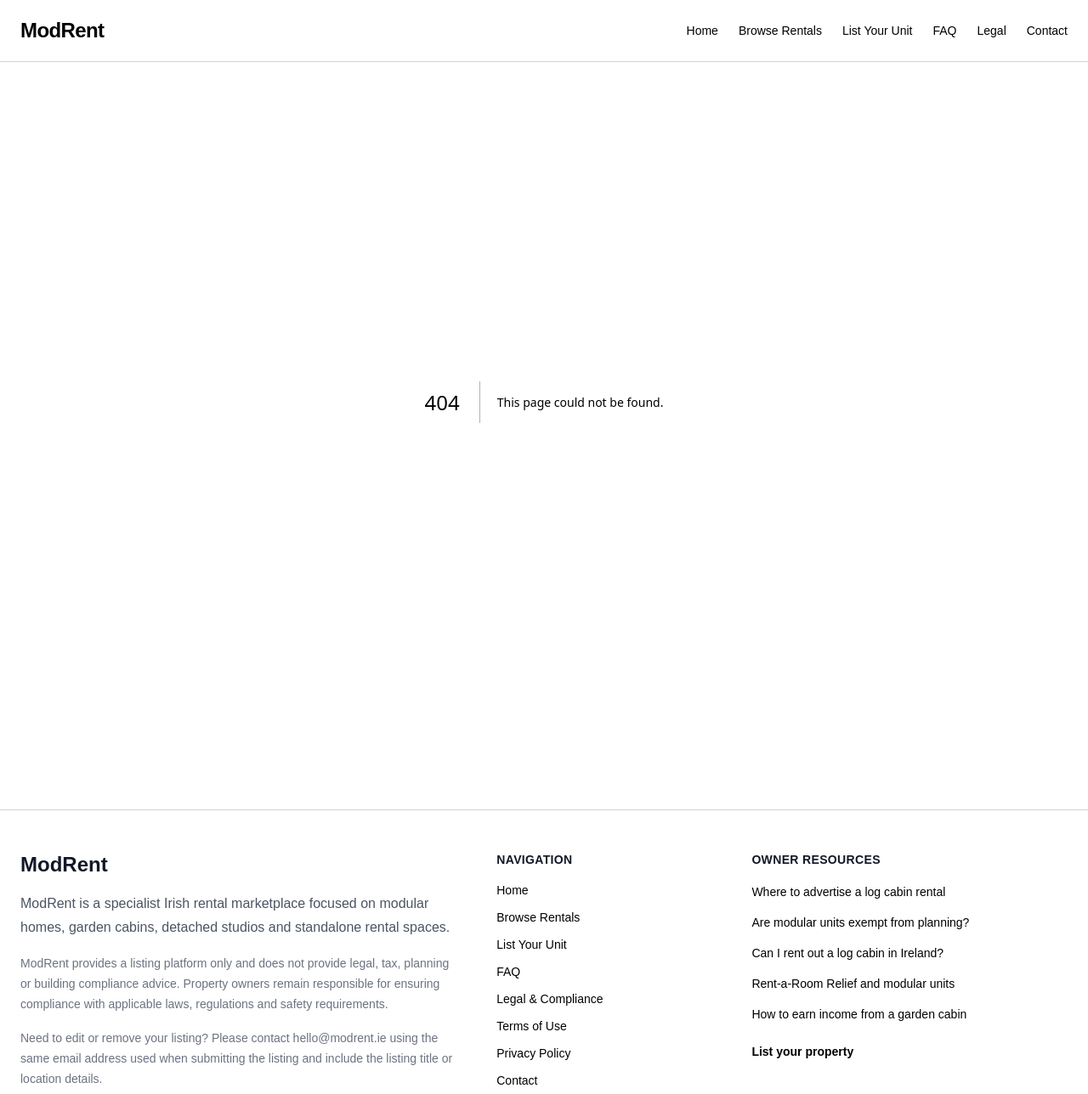
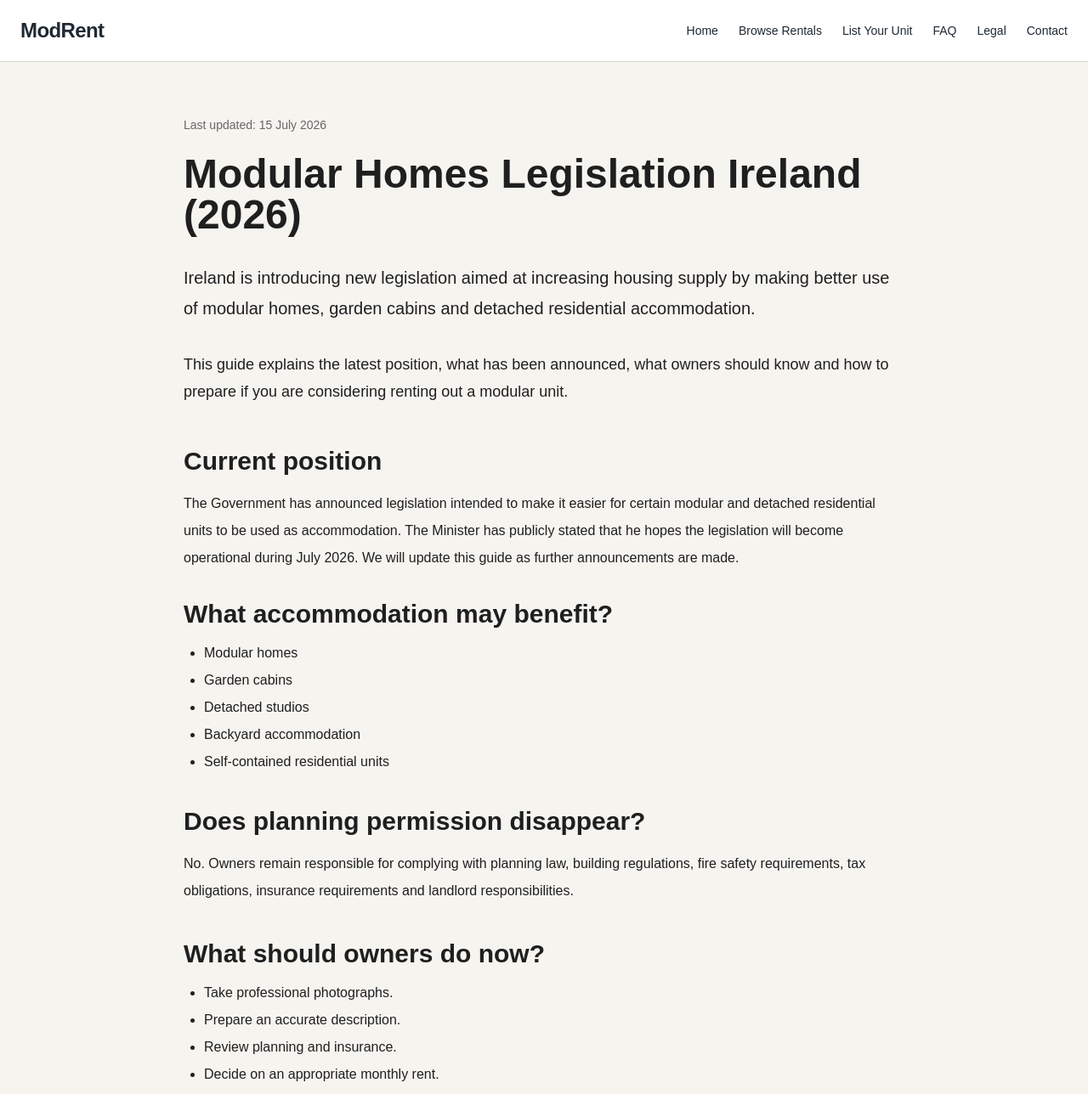
Before and after one commit to ZD12393/modrent, a Next.js app: page /modular-homes-legislation-irelandmodular-homes-legislation-ireland in a window 1280 px wide. Before the commit this address had no page. Shown: the top 1288 px of the page at 85% size. Built offline with nearby package versions, Linux system fonts and the light colour scheme.

Commit message:
Improve SEO with legislation page and dynamic sitemap

```diff
--- /dev/null
+++ b/app/modular-homes-legislation-irelandmodular-homes-legislation-ireland/page.tsx
@@ -0,0 +1,141 @@
+import type { Metadata } from "next";
+
+export const metadata: Metadata = {
+  title:
+    "Modular Homes Legislation Ireland (2026) | Everything You Need to Know | ModRent",
+  description:
+    "The latest information on Ireland's modular homes legislation, including what it means for owners, renters and garden cabin accommodation.",
+  alternates: {
+    canonical:
+      "https://www.modrent.ie/modular-homes-legislation-ireland",
+  },
+};
+
+export default function Page() {
+  return (
+    <main className="min-h-screen bg-[#f6f4ef] text-[#1f1f1f]">
+      <article className="mx-auto max-w-4xl px-6 py-16">
+
+        <p className="mb-6 text-sm text-[#666]">
+          Last updated: 15 July 2026
+        </p>
+
+        <h1 className="mb-8 text-5xl font-bold">
+          Modular Homes Legislation Ireland (2026)
+        </h1>
+
+        <p className="mb-8 text-xl leading-9">
+          Ireland is introducing new legislation aimed at increasing housing
+          supply by making better use of modular homes, garden cabins and
+          detached residential accommodation.
+        </p>
+
+        <p className="mb-12 text-lg leading-8">
+          This guide explains the latest position, what has been announced,
+          what owners should know and how to prepare if you are considering
+          renting out a modular unit.
+        </p>
+
+        <h2 className="mb-4 text-3xl font-bold">
+          Current position
+        </h2>
+
+        <p className="mb-8 leading-8">
+          The Government has announced legislation intended to make it easier
+          for certain modular and detached residential units to be used as
+          accommodation. The Minister has publicly stated that he hopes the
+          legislation will become operational during July 2026. We will update
+          this guide as further announcements are made.
+        </p>
+
+        <h2 className="mb-4 text-3xl font-bold">
+          What accommodation may benefit?
+        </h2>
+
+        <ul className="mb-10 list-disc space-y-2 pl-6">
+          <li>Modular homes</li>
+          <li>Garden cabins</li>
+          <li>Detached studios</li>
+          <li>Backyard accommodation</li>
+          <li>Self-contained residential units</li>
+        </ul>
+
+        <h2 className="mb-4 text-3xl font-bold">
+          Does planning permission disappear?
+        </h2>
+
+        <p className="mb-10 leading-8">
+          No. Owners remain responsible for complying with planning law,
+          building regulations, fire safety requirements, tax obligations,
+          insurance requirements and landlord responsibilities.
+        </p>
+
+        <h2 className="mb-4 text-3xl font-bold">
+          What should owners do now?
+        </h2>
+
+        <ul className="mb-10 list-disc space-y-2 pl-6">
+          <li>Take professional photographs.</li>
+          <li>Prepare an accurate description.</li>
+          <li>Review planning and insurance.</li>
+          <li>Decide on an appropriate monthly rent.</li>
+          <li>Submit your listing before demand increases.</li>
+        </ul>
+
+        <div className="my-12 rounded-3xl border border-[#d8d2c7] bg-white p-8">
+
+          <h2 className="mb-4 text-3xl font-bold">
+            List your modular unit
+          </h2>
+
+          <p className="mb-6 leading-8">
+            Owners can submit listings now so they are ready once demand
+            increases.
+          </p>
+
+          <a
+            href="/create"
+            className="inline-block rounded-xl bg-[#244e3b] px-6 py-4 font-semibold text-white"
+          >
+            Submit your listing
+          </a>
+
+        </div>
+
+        <h2 className="mb-6 text-3xl font-bold">
+          Frequently Asked Questions
+        </h2>
+
+        <h3 className="mb-2 text-xl font-semibold">
+          Can I rent out a garden cabin?
+        </h3>
+
+        <p className="mb-8 leading-8">
+          Potentially. The answer depends on the legislation together with
+          planning, safety and other legal requirements applicable to your
+          property.
+        </p>
+
+        <h3 className="mb-2 text-xl font-semibold">
+          When will the legislation begin?
+        </h3>
+
+        <p className="mb-8 leading-8">
+          The Minister has indicated that he hopes the legislation will be
+          operational during July 2026, although commencement depends on the
+          completion of the legislative process.
+        </p>
+
+        <h3 className="mb-2 text-xl font-semibold">
+          Can I advertise my modular home now?
+        </h3>
+
+        <p className="leading-8">
+          Yes. Owners can prepare and submit listings now so they are ready
+          before demand increases.
+        </p>
+
+      </article>
+    </main>
+  );
+}
```
